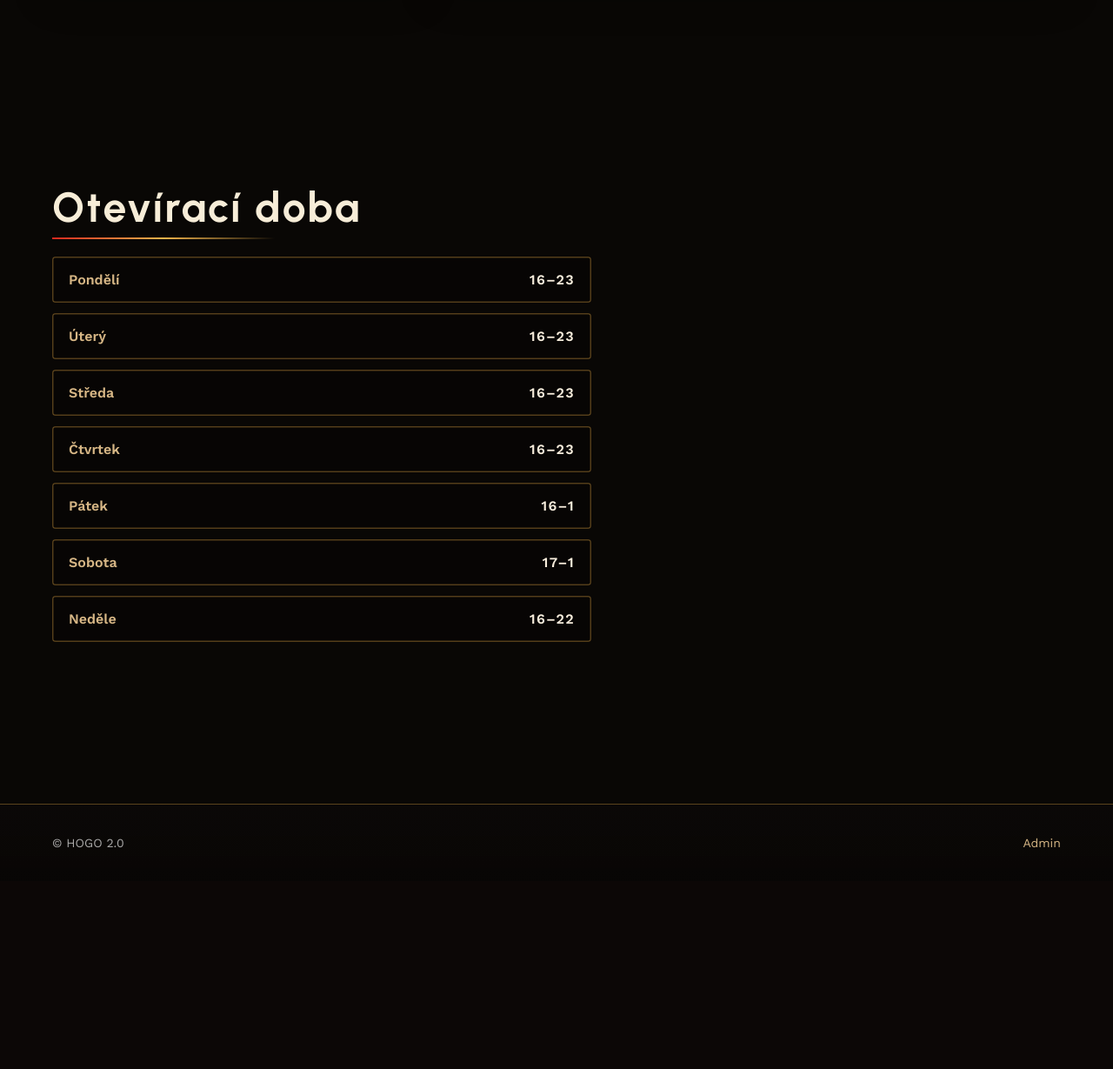
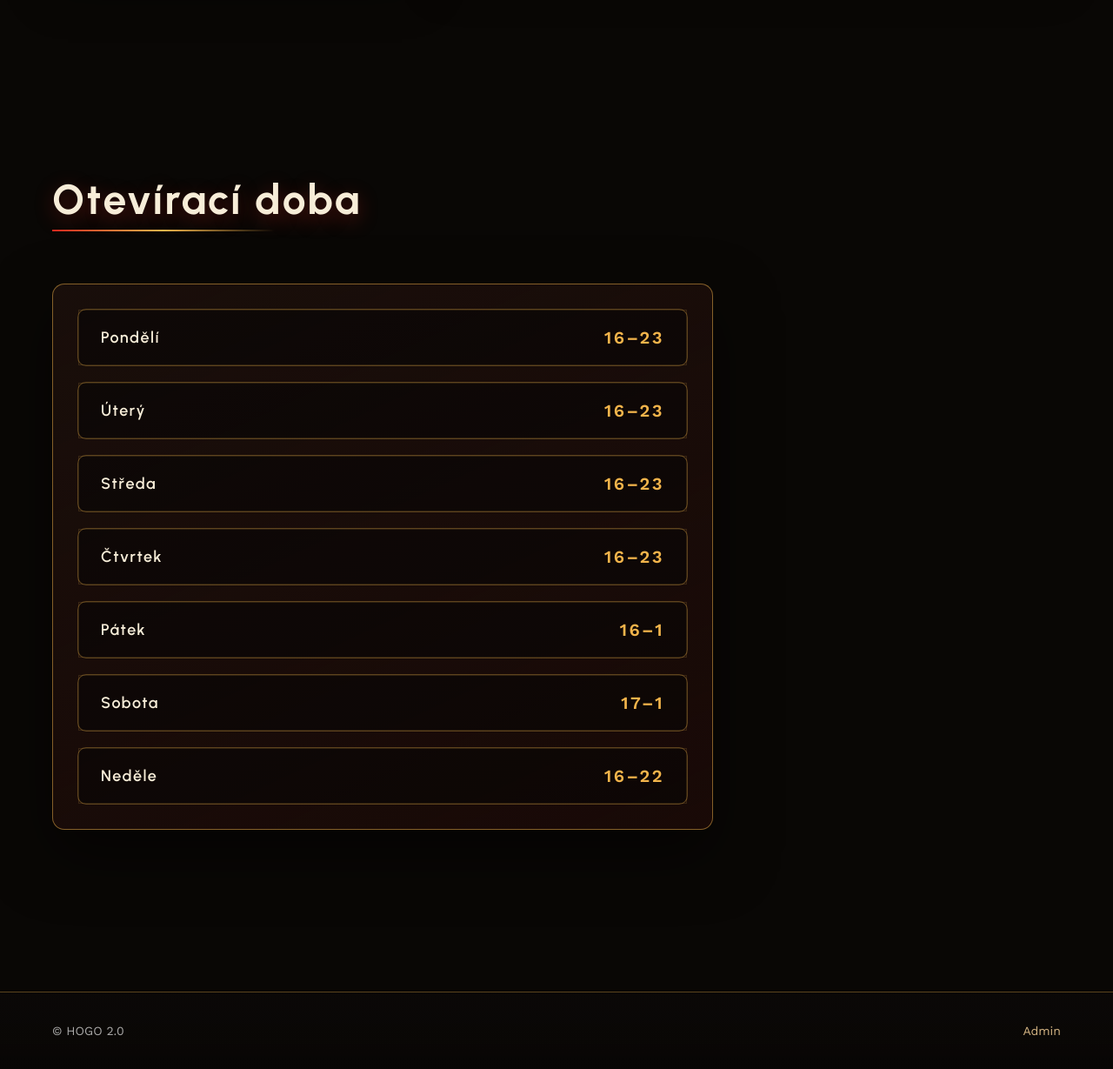
Before and after one commit to st4kknemuzesznat-bot/hogo-web, a Flask app: page / in a window 1280 px wide. Shown: the part 2763-3992 px from the top of the page at 87% size. Before the commit the page ends 3738 px from the top, so only its background shows below. Run offline with Flask 3, Linux system fonts and the light colour scheme; data that the repository does not hold is empty.

Commit message:
Upgrade opening hours design + visual improvements

```diff
--- a/app/static/css/style.css
+++ b/app/static/css/style.css
@@ -356,6 +356,11 @@ body.is-transitioning .page-transition {
   margin-bottom: 28px;
   letter-spacing: 0.05em;
   color: var(--accent-cream);
+
+}
+
+.section h2 {
+  text-shadow: 0 6px 22px rgba(214,40,30,0.35);
 }
 
 .section h2::after {
@@ -560,29 +579,55 @@ body.is-transitioning .page-transition {
 }
 
 .hours {
-  max-width: 620px;
+  max-width: 760px;
+  margin-top: 40px;
   display: grid;
-  gap: 12px;
+  gap: 18px;
+  padding: 28px;
+  border-radius: 14px;
+  background: linear-gradient(
+    155deg,
+    rgba(26,15,11,0.95),
+    rgba(214,40,30,0.08)
+  );
+  border: 1px solid rgba(242,180,75,0.5);
+  box-shadow: 0 28px 70px rgba(0,0,0,0.5);
+}
+
+.hours-row.today {
+  border-color: var(--accent);
+  background: rgba(214,40,30,0.18);
 }
 
 .hours-row {
   display: flex;
   justify-content: space-between;
   align-items: center;
-  padding: 16px 18px;
-  border-radius: var(--radius-sm);
-  border: 1px solid var(--line);
-  background: rgba(8, 6, 5, 0.45);
+  padding: 20px 26px;
+  border-radius: 10px;
+  border: 1px solid rgba(242,180,75,0.35);
+  background: rgba(8, 6, 5, 0.6);
+  transition: 0.3s ease;
+}
+
+.hours-row:hover {
+  transform: translateX(6px);
+  border-color: rgba(242,180,75,0.9);
+  box-shadow: 0 14px 40px rgba(214,40,30,0.25);
 }
 
 .hours-day {
-  color: var(--muted);
-  font-weight: 600;
+  font-family: var(--font-heading);
+  font-size: 18px;
+  letter-spacing: 0.08em;
+  color: var(--accent-cream);
 }
 
 .hours-time {
-  font-weight: 700;
-  letter-spacing: 0.08em;
+  font-size: 20px;
+  font-weight: 800;
+  letter-spacing: 0.12em;
+  color: var(--accent-2);
 }
 
 .footer {
--- a/run.py
+++ b/run.py
@@ -3,4 +3,4 @@ from app import create_app
 app = create_app()
 
 if __name__ == "__main__":
-    app.run(debug=True)
+	app.run()
```
Also changed, not shown: other parts of app/static/css/style.css (+35 -21 lines).
